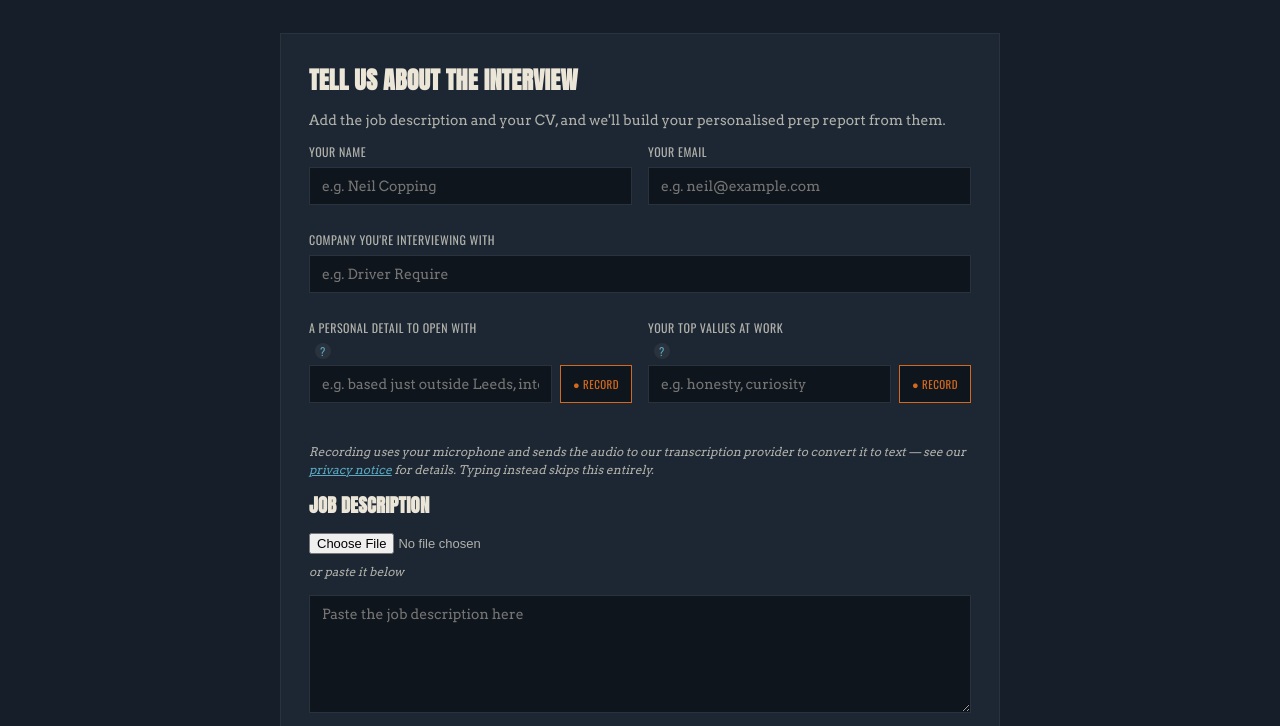
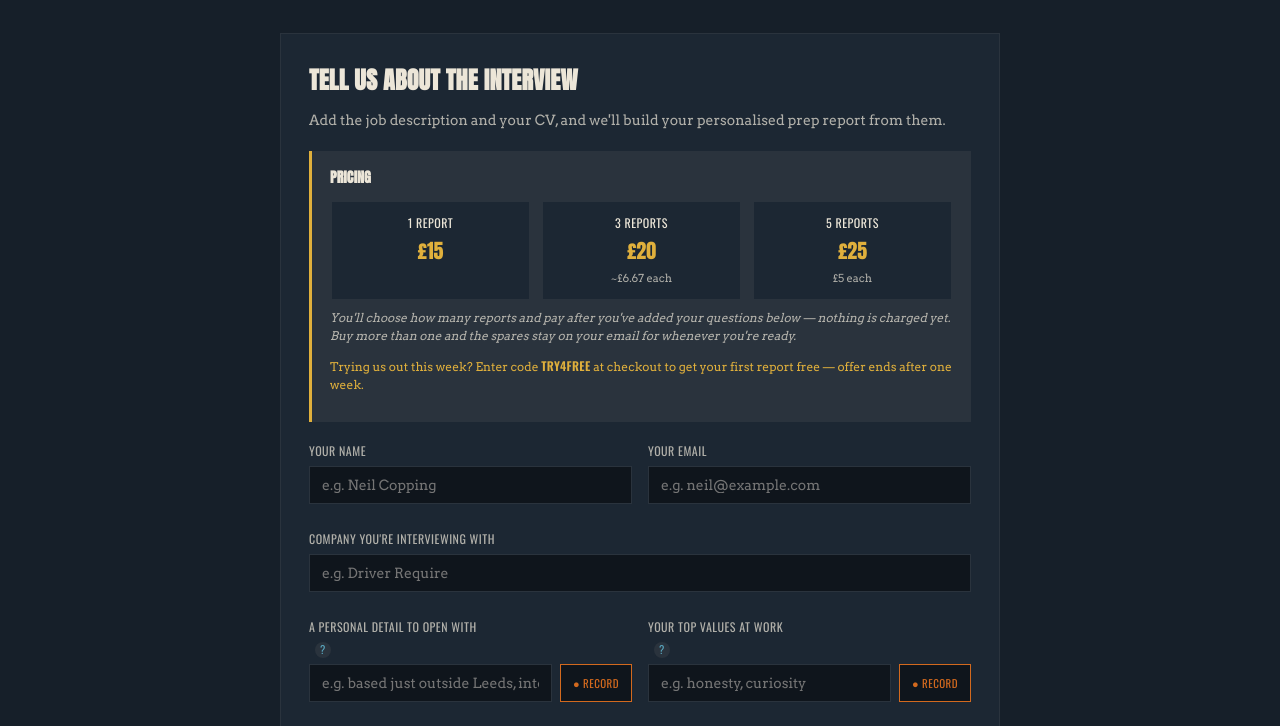
Before and after one commit to neilcopping-lab/interview-prep-app-v2, a website: page public/index.html in a window 1280 px wide. Shown: the part 74-800 px from the top of the page. Drawn offline with nearby package versions, Linux system fonts and the light colour scheme.

Commit message:
Add files via upload

```diff
--- a/public/index.html
+++ b/public/index.html
@@ -21,6 +21,28 @@
   <section id="panel1" class="panel">
     <h2>Tell us about the interview</h2>
     <p class="panel-intro">Add the job description and your CV, and we'll build your personalised prep report from them.</p>
+
+    <div class="pricing-block">
+      <h3>Pricing</h3>
+      <div class="bundle-options bundle-options-static">
+        <div class="bundle-option bundle-option-static">
+          <span class="bundle-name">1 report</span>
+          <span class="bundle-price">£15</span>
+        </div>
+        <div class="bundle-option bundle-option-static">
+          <span class="bundle-name">3 reports</span>
+          <span class="bundle-price">£20</span>
+          <span class="bundle-per-report">~£6.67 each</span>
+        </div>
+        <div class="bundle-option bundle-option-static">
+          <span class="bundle-name">5 reports</span>
+          <span class="bundle-price">£25</span>
+          <span class="bundle-per-report">£5 each</span>
+        </div>
+      </div>
+      <p class="audio-consent">You'll choose how many reports and pay after you've added your questions below — nothing is charged yet. Buy more than one and the spares stay on your email for whenever you're ready.</p>
+      <p class="audio-consent promo-note">Trying us out this week? Enter code <strong>TRY4FREE</strong> at checkout to get your first report free — offer ends after one week.</p>
+    </div>
 
     <div class="form-grid">
       <label>
--- a/public/style.css
+++ b/public/style.css
@@ -184,6 +184,11 @@ input[type="file"] { color: var(--cream-soft); font-size: 13px; }
 .bundle-name { font-family: var(--font-heading); text-transform: uppercase; font-size: 12px; letter-spacing: 0.04em; color: var(--cream); }
 .bundle-price { font-family: var(--font-display); font-size: 20px; color: var(--mustard); }
 .bundle-per-report { font-size: 11px; color: var(--cream-soft); }
+/* Step 1's pricing summary reuses the same tiles as the Step 2 picker, but
+   purely informational — no selection happens here, so no pointer cursor
+   or hover affordance. */
+.bundle-option-static { cursor: default; }
+.bundle-option-static:hover { border-color: var(--bg-panel-2); }
 
 /* Step 1: GDPR / marketing consent checkboxes, right before Continue */
 .consent-block { margin: 20px 0; padding: 16px 18px; background: var(--bg-panel-2); border-left: 3px solid var(--sky); }
```
